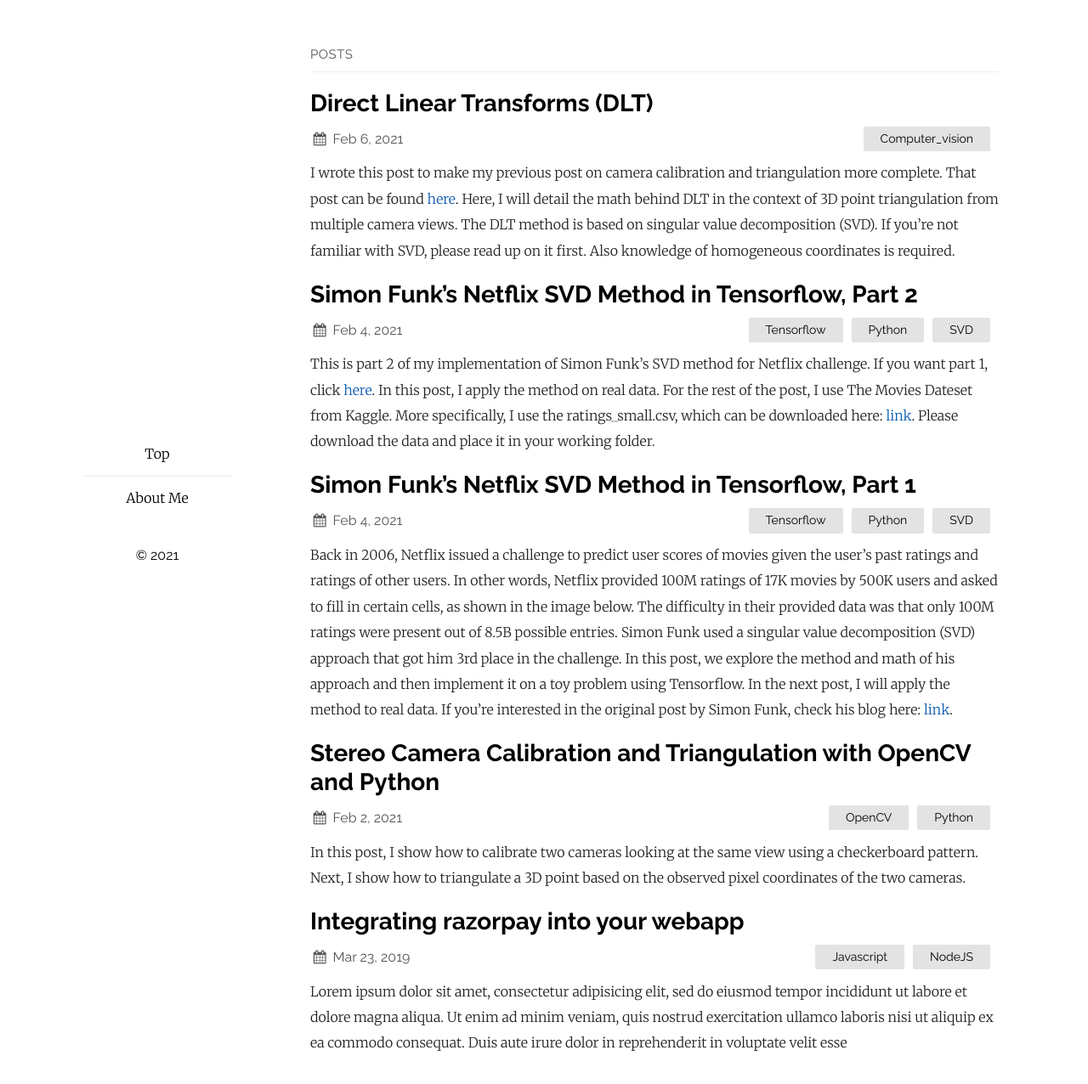
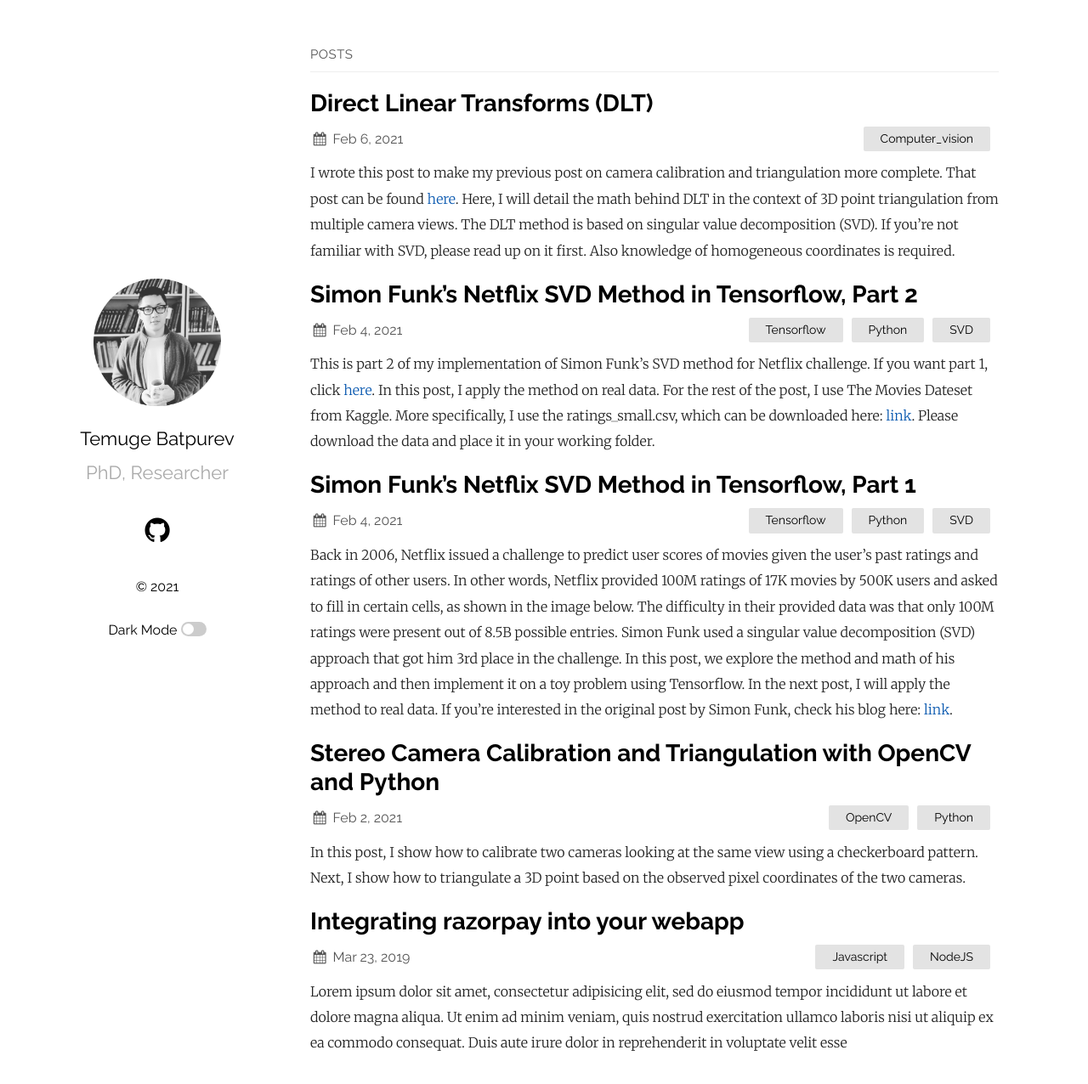
Before and after one commit to TemugeB/temugeb.github.io, a Jekyll site: the page built from index.md, in a window 1280 px wide and 1288 px high. Shown: the top 1276 px of the window at 85% size. Built offline with Jekyll 4.4.1, drawn with Linux system fonts in a browser that asks for light colours; part of the change alters nothing that is shown.

Commit message:
Update _config.yml

```diff
--- a/_config.yml
+++ b/_config.yml
@@ -48,15 +48,15 @@ plainwhite:
 
 # If you want to link only specific pages in your header, uncomment
 # this and add the path to the pages in order as they should show up
-# header_pages:
-#  - about.md
+header_pages:
+ - about.md
 
-plainwhite:
-  navigation:
-    - title: Top
-      url: "/index"
-    - title: About Me
-      url: "/about"
+# plainwhite:
+#   navigation:
+#     - title: Top
+#       url: "/index"
+#     - title: About Me
+#       url: "/about"
 
 # Build settings
 remote_theme: samarsault/plainwhite-jekyll
```
